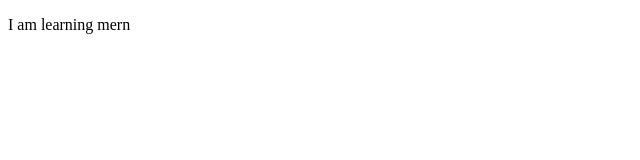
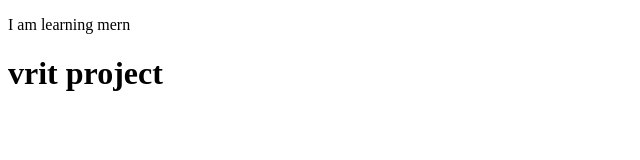
Before and after one commit to Samrat0294/MernVritPro23, a plain HTML site: page index.html in a window 1280 px wide. Shown: the whole page, without its empty margins (0-640 px from the left). Drawn offline with Linux system fonts and the light colour scheme.

Commit message:
added new file

```diff
--- a/index.html
+++ b/index.html
@@ -7,5 +7,6 @@
   </head>
   <body>
     <p>I am learning mern</p>
+    <h1>vrit project</h1>
   </body>
 </html>
```
